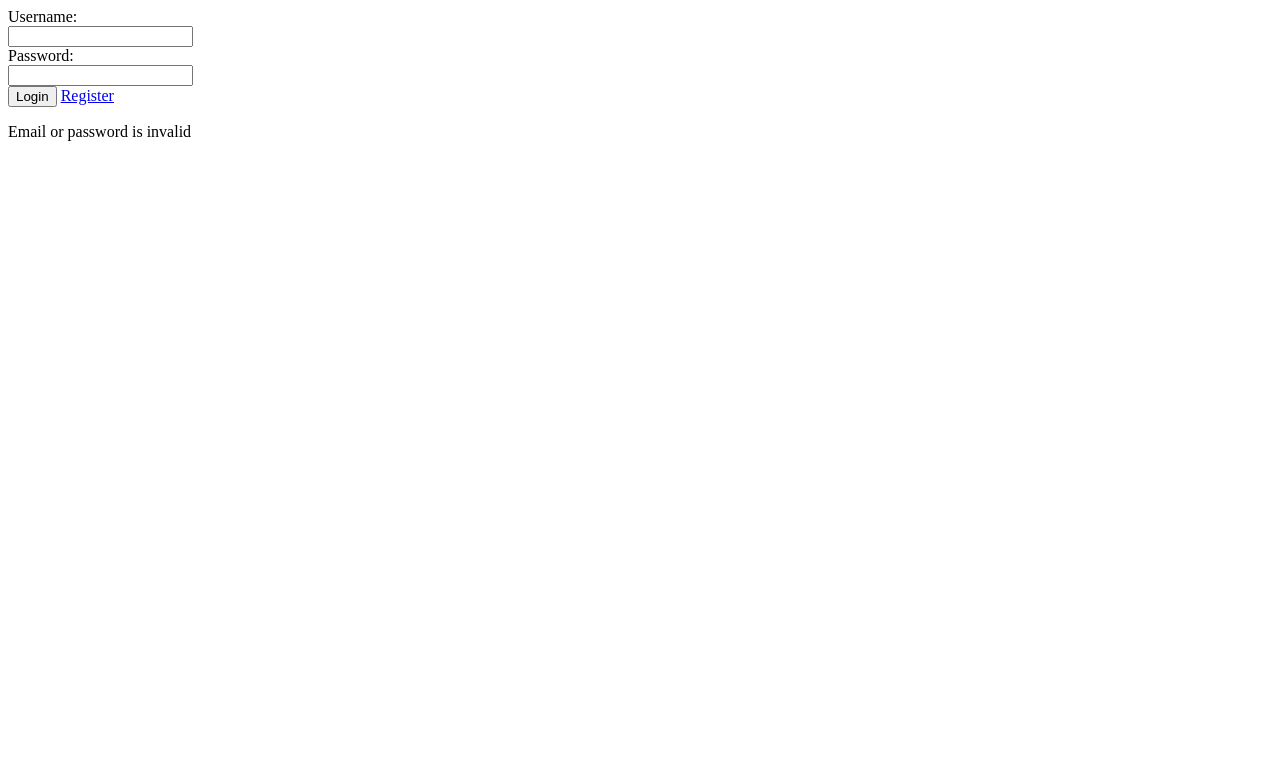
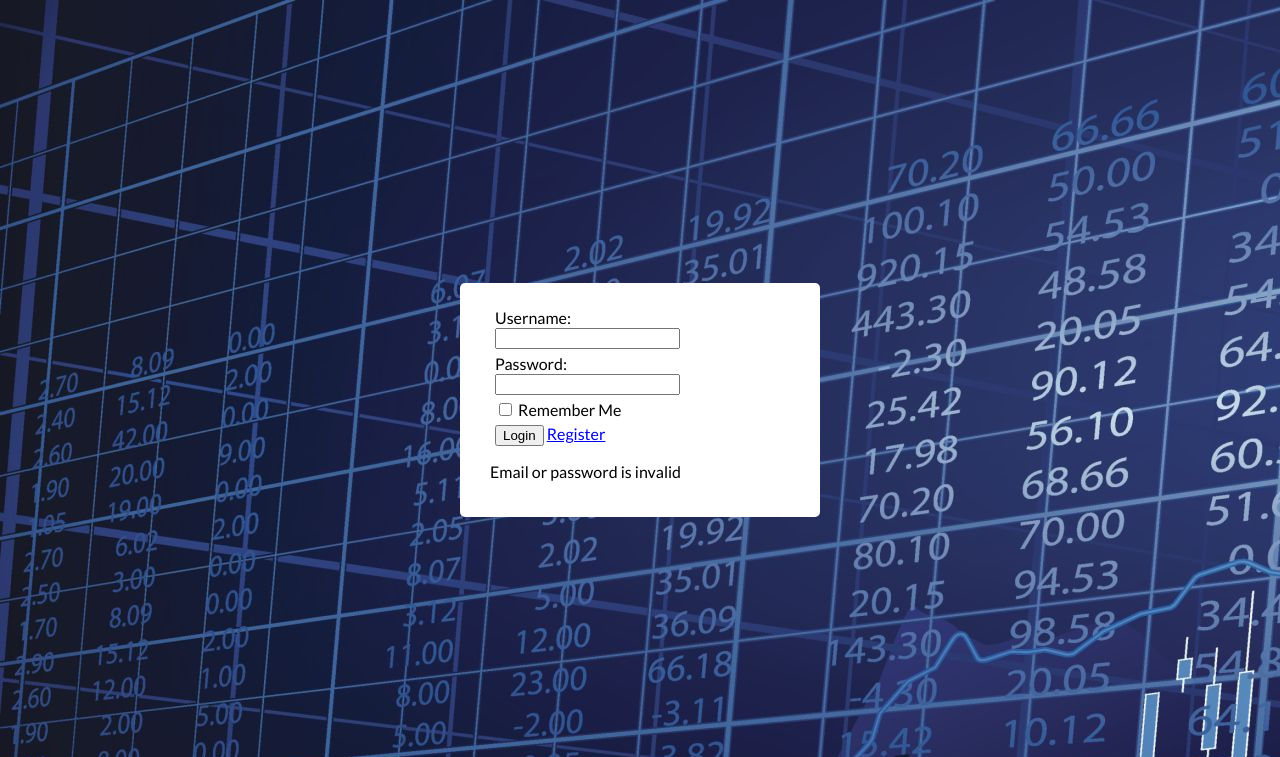
Before and after one commit to Testsr/A3-Cloudcomputing, a Flask app: page /telegram_vaildiate in a window 1280 px wide. Shown: the top 757 px of the page. Run offline with Flask 2, Linux system fonts and the light colour scheme; the visitor is signed in with stand-in values (Sample User, id 1); data that the repository does not hold is empty; some libraries are stand-ins or nearby versions.

Commit message:
made it pretty lol

```diff
--- a/application/templates/login.html
+++ b/application/templates/login.html
@@ -15,19 +15,39 @@
 
 <html>
 <head>
+  <link rel="stylesheet" href="static/style.css">
+  <link rel="preconnect" href="https://fonts.googleapis.com">
+<link rel="preconnect" href="https://fonts.gstatic.com" crossorigin>
+<link href="https://fonts.googleapis.com/css2?family=Lato&family=Raleway&display=swap" rel="stylesheet">
 </head>
 <body>
+  <div class="pop-up">
   <form method="post">
+    <div class="form-element">
     <label for="username">Username:</label><br>
     <input type="text" id="username" name="username" required><br>
+  </div>
+
+    <div class="form-element">
     <label for="password">Password:</label><br>
     <input type="password" id="password" name="password" required><br>
+  </div>
+
+  <div class="form-element">
+    <input type="checkbox" id="remember-me">
+    <label for="remember-me">Remember Me</label>
+  </div>
+
+<div class="form-element">
     <input type="submit" id="login" value="Login">
     <a href="/register">Register</a>
+  </div>
+
     {% if login_failed %}
     <p> Email or password is invalid</p>
     {% endif %}
 
   </form>
+</div>
 </body>
 </html>
--- a/application/templates/main.html
+++ b/application/templates/main.html
@@ -14,6 +14,10 @@
 
 <html>
 <head>
+     <link rel="stylesheet" href="style.css">
+     <link rel="preconnect" href="https://fonts.googleapis.com">
+<link rel="preconnect" href="https://fonts.gstatic.com" crossorigin>
+<link href="https://fonts.googleapis.com/css2?family=Lato&family=Raleway&display=swap" rel="stylesheet">
      <style>
      img {
           width: 150px;
--- a/application/templates/register.html
+++ b/application/templates/register.html
@@ -15,6 +15,10 @@
 
 <html>
 <head>
+  <link rel="stylesheet" href="style.css">
+  <link rel="preconnect" href="https://fonts.googleapis.com">
+<link rel="preconnect" href="https://fonts.gstatic.com" crossorigin>
+<link href="https://fonts.googleapis.com/css2?family=Lato&family=Raleway&display=swap" rel="stylesheet">
   <style>
     img {
       width: 150px;
--- /dev/null
+++ b/application/templates/static/style.css
@@ -0,0 +1,28 @@
+* {
+margin: 0 px;
+padding: 0 px;
+box-sizing: border border-box;
+}
+
+
+body {
+    background-image: url("images/Stock-Market.jpg")
+
+}
+.pop-up {
+    position: absolute;
+    transform: translate(-50%,-50%);
+    top: 50%;
+    left: 50%;
+width: 300px;
+padding:20px 30px;
+background-color: #fff;
+font-family: 'Lato',sans-serif;
+border-radius: 5px;
+}
+
+.form-element {
+
+margin: 5px;
+
+}
--- a/application/templates/telegram.html
+++ b/application/templates/telegram.html
@@ -3,6 +3,10 @@
 <head>
     <meta charset="UTF-8">
     <title>Telegram</title>
+<link rel="stylesheet" href="style.css">
+<link rel="preconnect" href="https://fonts.googleapis.com">
+<link rel="preconnect" href="https://fonts.gstatic.com" crossorigin>
+<link href="https://fonts.googleapis.com/css2?family=Lato&family=Raleway&display=swap" rel="stylesheet">
 </head>
 <body>
 <p>
```
Also changed, not shown: application/templates/static/images/Stock-Market.jpg (added).
